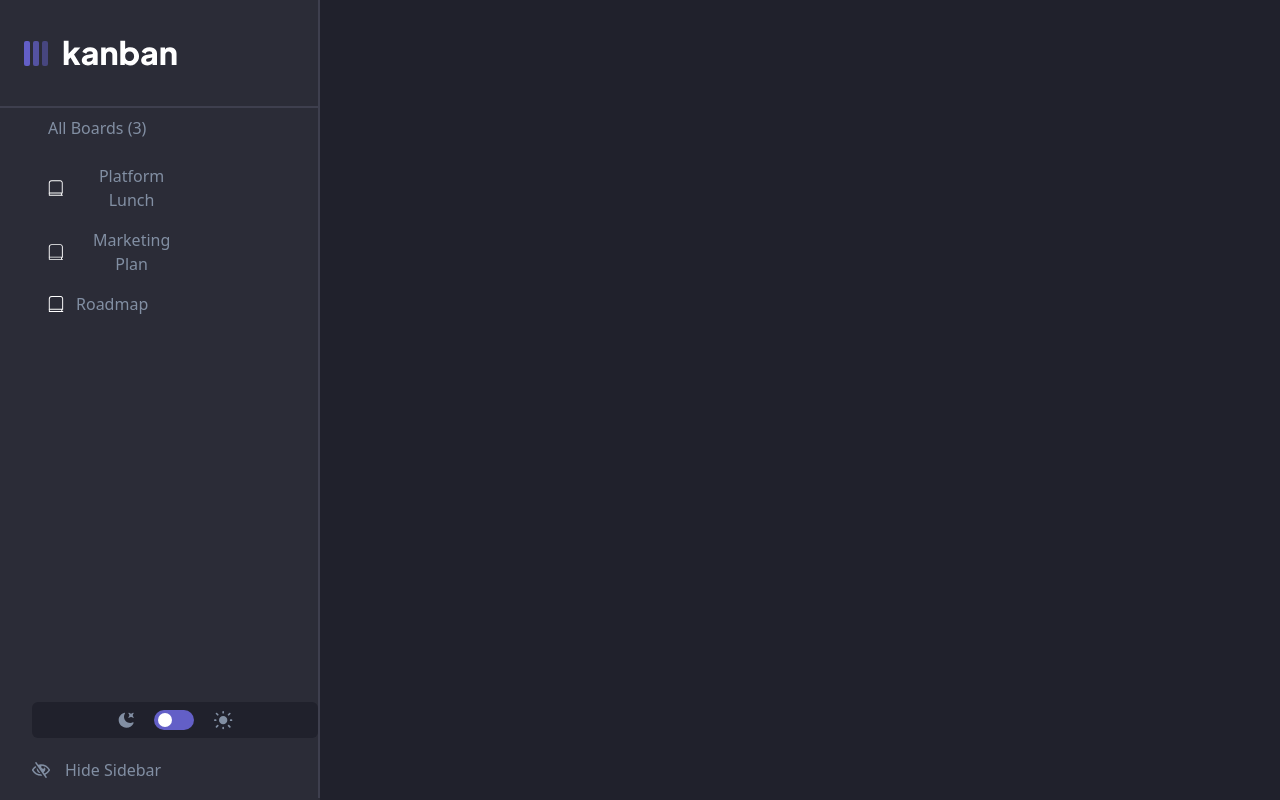
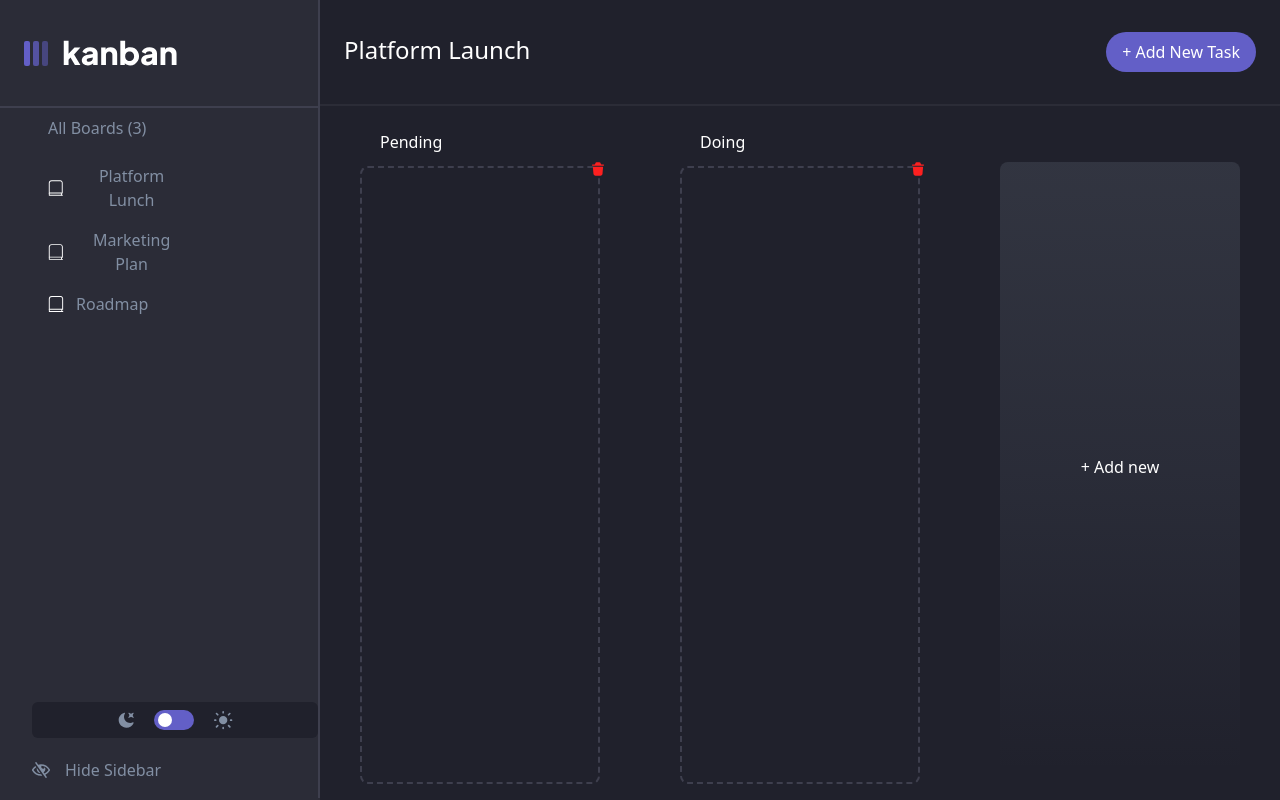
Before and after one commit to samiUllah1526/kanban-board, a React (Vite) app: page / in a window 1280 px wide. Built offline with nearby package versions, Linux system fonts and the light colour scheme.

Commit message:
Demo functionality to add/remove column on board

```diff
--- a/src/assets/svgs/index.ts
+++ b/src/assets/svgs/index.ts
@@ -6,6 +6,7 @@ import MobileScreenLogoSvg from "./mobileScreenLogoSvg";
 import LogoDarkSvg from "./logoDarkSvg";
 import LogoLightSvg from "./logoLightSvg";
 import OpenEyeSvg from "./openEyeSvg";
+import TrashBinSvg from "./trashBin";
 
 
 export {
@@ -17,4 +18,5 @@ export {
     LogoDarkSvg,
     LogoLightSvg,
     OpenEyeSvg,
+    TrashBinSvg,
 }
--- /dev/null
+++ b/src/assets/svgs/trashBin.tsx
@@ -0,0 +1,20 @@
+
+import React from 'react';
+
+type PropsType = {
+  width?: string
+  height?: string
+  color?: string
+}
+
+function TrashBinSvg(props: PropsType) {
+
+  const { width, height, color } = props;
+  return (
+    <svg width={width ?? "12"} height={height ?? "14"} viewBox="0 0 12 14" fill={color ?? '#FD2020'} xmlns="http://www.w3.org/2000/svg">
+      <path fillRule="evenodd" clipRule="evenodd" d="M11.5247 2.49035C11.7841 2.49035 12 2.70568 12 2.97968V3.23301C12 3.50034 11.7841 3.72234 11.5247 3.72234H0.475902C0.215907 3.72234 0 3.50034 0 3.23301V2.97968C0 2.70568 0.215907 2.49035 0.475902 2.49035H2.41971C2.81457 2.49035 3.1582 2.20968 3.24703 1.81369L3.34882 1.35903C3.50702 0.739698 4.02766 0.328369 4.62351 0.328369H7.37649C7.96585 0.328369 8.49233 0.739698 8.64469 1.32636L8.75362 1.81302C8.8418 2.20968 9.18543 2.49035 9.58094 2.49035H11.5247ZM10.5372 11.7473C10.7401 9.85602 11.0954 5.36273 11.0954 5.3174C11.1084 5.18007 11.0637 5.05007 10.9748 4.9454C10.8795 4.8474 10.7589 4.7894 10.626 4.7894H1.37898C1.24542 4.7894 1.11834 4.8474 1.03016 4.9454C0.940688 5.05007 0.896599 5.18007 0.903082 5.3174C0.904274 5.32573 0.917023 5.48401 0.938338 5.74862C1.03303 6.92412 1.29675 10.1981 1.46716 11.7473C1.58776 12.8887 2.33662 13.606 3.42134 13.632C4.25839 13.6513 5.12072 13.658 6.0025 13.658C6.83306 13.658 7.67659 13.6513 8.53956 13.632C9.66189 13.6127 10.4101 12.908 10.5372 11.7473Z" />
+    </svg>
+  )
+}
+
+export default TrashBinSvg;
--- a/src/components/Layout.tsx
+++ b/src/components/Layout.tsx
@@ -14,10 +14,10 @@ const Layout = ({ nav, header, children }: Props) => {
     return (
         <>
             <div className='flex'>
-                <nav className='w-80'>{nav}</nav>
+                <nav className='grow-0 shrink-0 basis-80'>{nav}</nav>
                 <div className='flex-1'>
-                    {/* <header>{header}</header>
-                    {children} */}
+                    <header>{header}</header>
+                    {children}
                 </div>
             </div>
         </>
--- a/src/pages/AddColumnBtn.tsx
+++ b/src/pages/AddColumnBtn.tsx
@@ -1,12 +1,27 @@
 import React from 'react'
 
 
-export const AddColumnBtn = ({ label }: { label: string }) => {
+type PropsType = {
+    label: string
+    addCol: (newCol: any) => void
+}
+
+
+const generateID = () => {
+    let id = 3
+    return () => id++
+}
+
+const getID = generateID()
+
+
+
+export const AddColumnBtn = ({ label, addCol }: PropsType) => {
     return (
         <>
             <main className='w-80 flex flex-col h-full py-6 px-10'>
-                <div className='mt-8 flex justify-center items-center flex-col h-4/5 overflow-scroll border-2 max-w-xs border-dashed border-color-border rounded-lg text-white'>
-                    <p className='text-white'>{label}</p>
+                <div onClick={() => addCol({ id: getID(), label: 'New Col added' })} className='cursor-pointer border-0 bg-gradient-to-b from-[rgba(121,132,147,.2)] via-[rgba(130,143,163,.1)] to-[rgba(130,143,163,0)] mt-8 flex justify-center items-center flex-col h-full rounded-lg text-white transition duration-[300ms] ease-in-out hover:text-color-secondary'>
+                    <p className='text-whit'>{label}</p>
                 </div>
             </main>
         </>
--- a/src/pages/Column.tsx
+++ b/src/pages/Column.tsx
@@ -1,3 +1,4 @@
+import { TrashBinSvg } from '@/assets/svgs'
 import React from 'react'
 
 const DOTS_COLOR = [
@@ -14,14 +15,25 @@ const ColoredDot = ({ color }: { color: string }) => {
     )
 }
 
-export const Column = ({ label }: { label: string }) => {
+
+type PropsType = {
+    label: string
+    id: number
+    deleteCol: (id: number) => void
+}
+
+
+export const Column = ({ label, id, deleteCol }: PropsType ) => {
     return (
-            <main className='w-80 flex flex-col h-full py-6 px-10'>
+        <main className='w-80 flex flex-col h-full py-6 px-10'>
             <div className='flex items-center'>
-                    <ColoredDot color={'#8471F2'} />
-                    <p className='text-white ml-2'>{label}</p>
-                </div>
-                <div className='mt-3 flex flex-col h-4/5 overflow-scroll border-2 max-w-xs border-dashed border-color-border rounded-lg text-white'></div>
-            </main>
+                <ColoredDot color={'#8471F2'} />
+                <p className='text-white ml-2'>{label}</p>
+            </div>
+            <div className='h-full relative'>
+                <div className='mt-3 flex flex-col h-full border-2 max-w-xs border-dashed border-color-border rounded-lg text-white'></div>
+                <div onClick={() => deleteCol(id)} className='cursor-pointer absolute top-2 -right-1'><TrashBinSvg /></div>
+            </div>
+        </main>
     )
 }
--- a/src/pages/index.tsx
+++ b/src/pages/index.tsx
@@ -1,5 +1,5 @@
 import { SunSvg } from 'assets/svgs'
-import React from 'react'
+import React, { useState } from 'react'
 import { AddColumnBtn } from './AddColumnBtn'
 import { Column } from './Column'
 
@@ -9,18 +9,21 @@ const COLUMNS = [
 ]
 
 
-//{ id: 3, label: 'Done'},
+const Main = () => {
+  const [cols, setCols] = useState(COLUMNS)
+  const addCol = (newCol: any) => setCols(cols => [ ...cols, newCol])
+  const deleteCol = (id: number) => setCols(cols => cols.filter(col => col.id !== id))
 
-const Main = () => {
+
   return (
-    <div className='flex h-full overflow-scroll'>
+    <div className='flex h-[calc(100vh-110px)]'>
       {
-        COLUMNS.map(col => {
-          return <Column key={col.id} label={col.label} />
+        cols.map(col => {
+          return <Column  key={col.id}  id={col.id} label={col.label} deleteCol={deleteCol}/>
 
         })
       }
-      <AddColumnBtn label={'+ Add new'} />
+      <AddColumnBtn addCol={addCol} label={'+ Add new'} />
     </div>
 
   )
```
